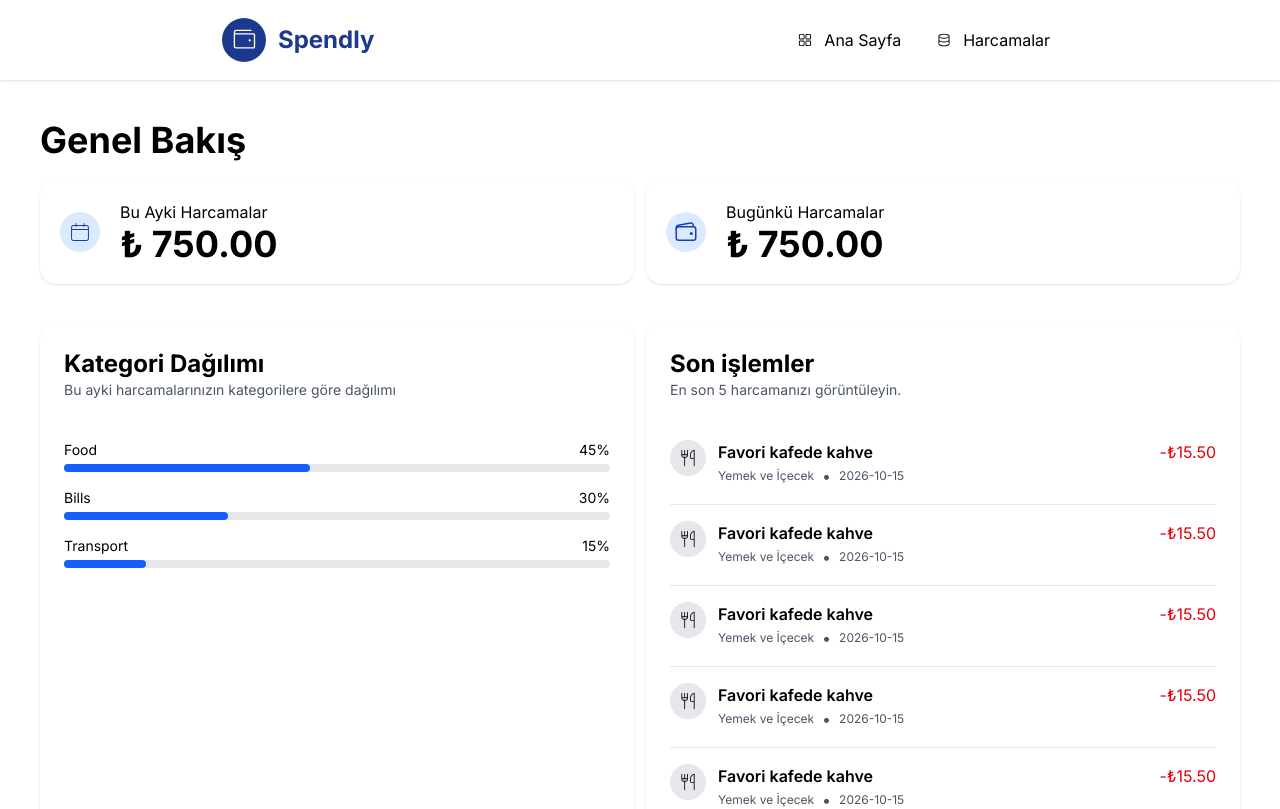
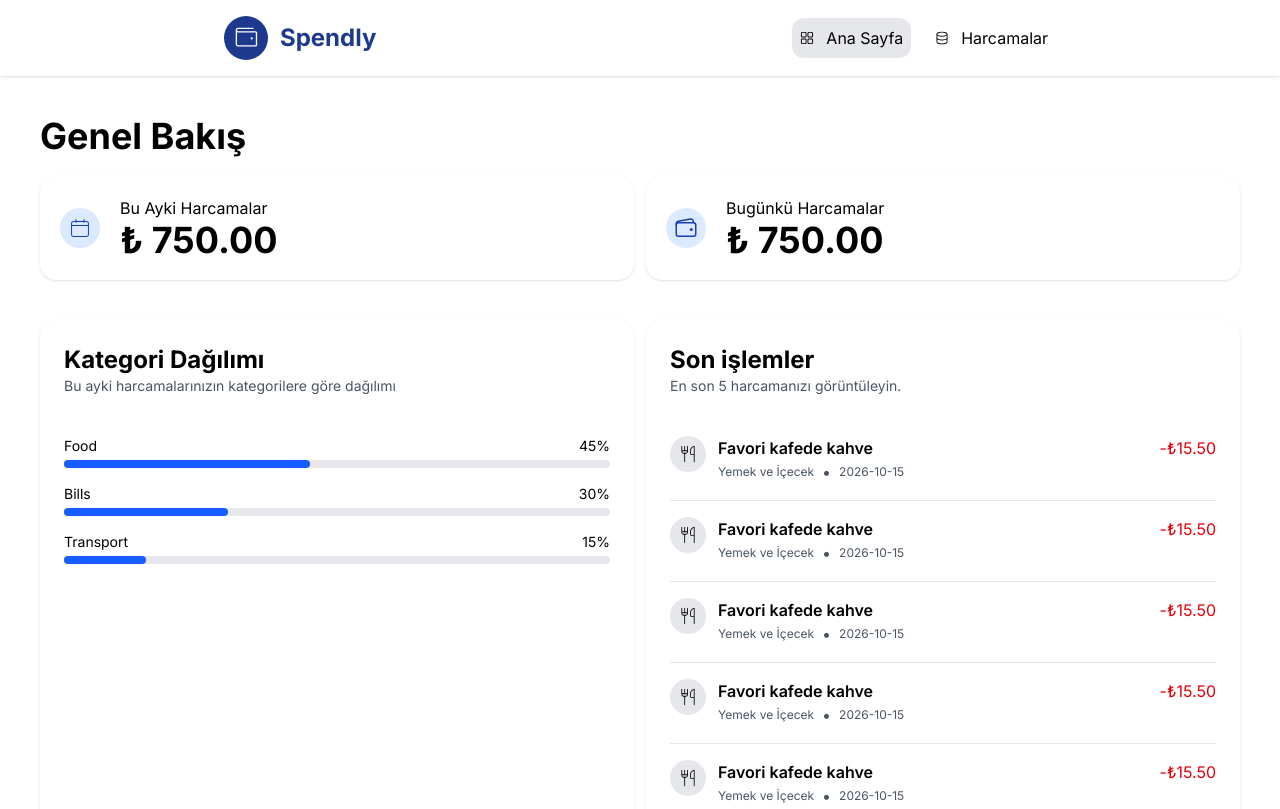
Before and after one commit to karakayaezgi/Spendly, a React (Vite) app: page / in a window 1280 px wide. Shown: the top 809 px of the page. Built offline with nearby package versions, Linux system fonts and the light colour scheme; a web font is replaced by a local one.

Commit message:
added navLink to navbar

```diff
--- a/src/components/Navbar.jsx
+++ b/src/components/Navbar.jsx
@@ -1,9 +1,15 @@
 import React from 'react'
-import { Link } from "react-router";
 import { PiWalletLight } from "react-icons/pi";
 import { RxDashboard } from "react-icons/rx";
+import { NavLink } from "react-router";
 import { GoDatabase } from "react-icons/go";
 const Navbar = () => {
+
+  const linkClass = ({ isActive }) =>
+    `flex items-center gap-3 cursor-pointer transition-all duration-200 ease-in-out  p-2 rounded-xl ${isActive ? `bg-gray-200` : `hover:bg-gray-100`}`
+
+
+
   return (
     <div className='flex items-center shadow p-4 sm:justify-around justify-between sticky top-0 bg-white'>
       <div className='flex items-center gap-3 cursor-pointer'>
@@ -11,18 +17,14 @@ const Navbar = () => {
         <p className='text-2xl text-blue-900 font-bold sm:block hidden'>Spendly</p>
       </div>
       <div className='flex items-center gap-4'>
-        <Link to='/'>
-          <div className='flex items-center gap-3 cursor-pointer transition-all duration-200 ease-in-out hover:bg-gray-100  p-3 rounded-xl'>
-            <RxDashboard className='text-sm' />
-            <p>Ana Sayfa</p>
-          </div>
-        </Link>
-        <Link to='/expenses'>
-          <div className='flex items-center gap-3 cursor-pointer transition-all duration-200 ease-in-out hover:bg-gray-100 p-2 rounded-xl'>
-            <GoDatabase className='text-sm' />
-            <p>Harcamalar</p>
-          </div>
-        </Link>
+        <NavLink className={linkClass} to='/'>
+          <RxDashboard className='text-sm' />
+          <p>Ana Sayfa</p>
+        </NavLink>
+        <NavLink className={linkClass} to='/expenses'>
+          <GoDatabase className='text-sm' />
+          <p>Harcamalar</p>
+        </NavLink>
       </div>
     </div>
   )
```
